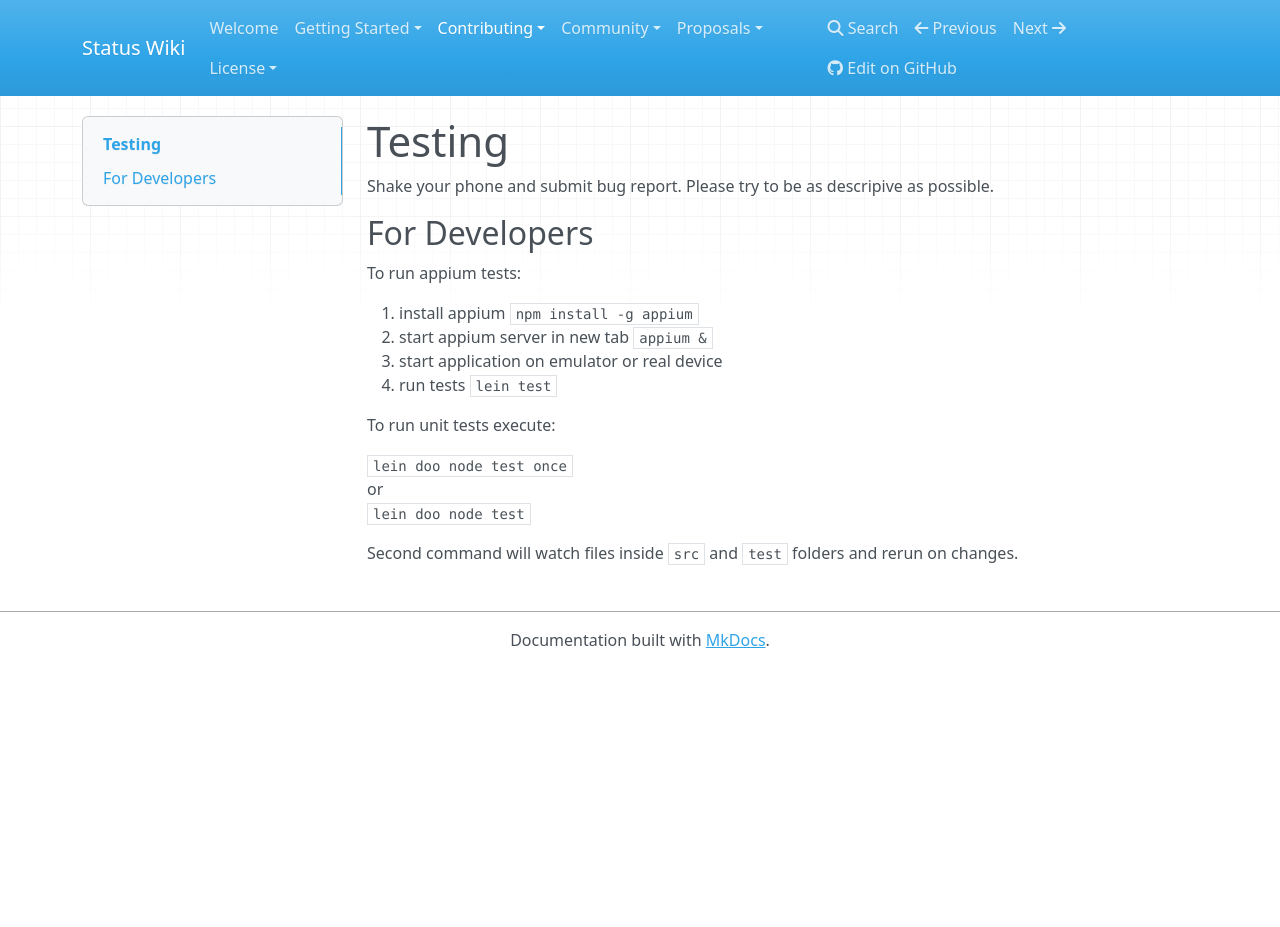
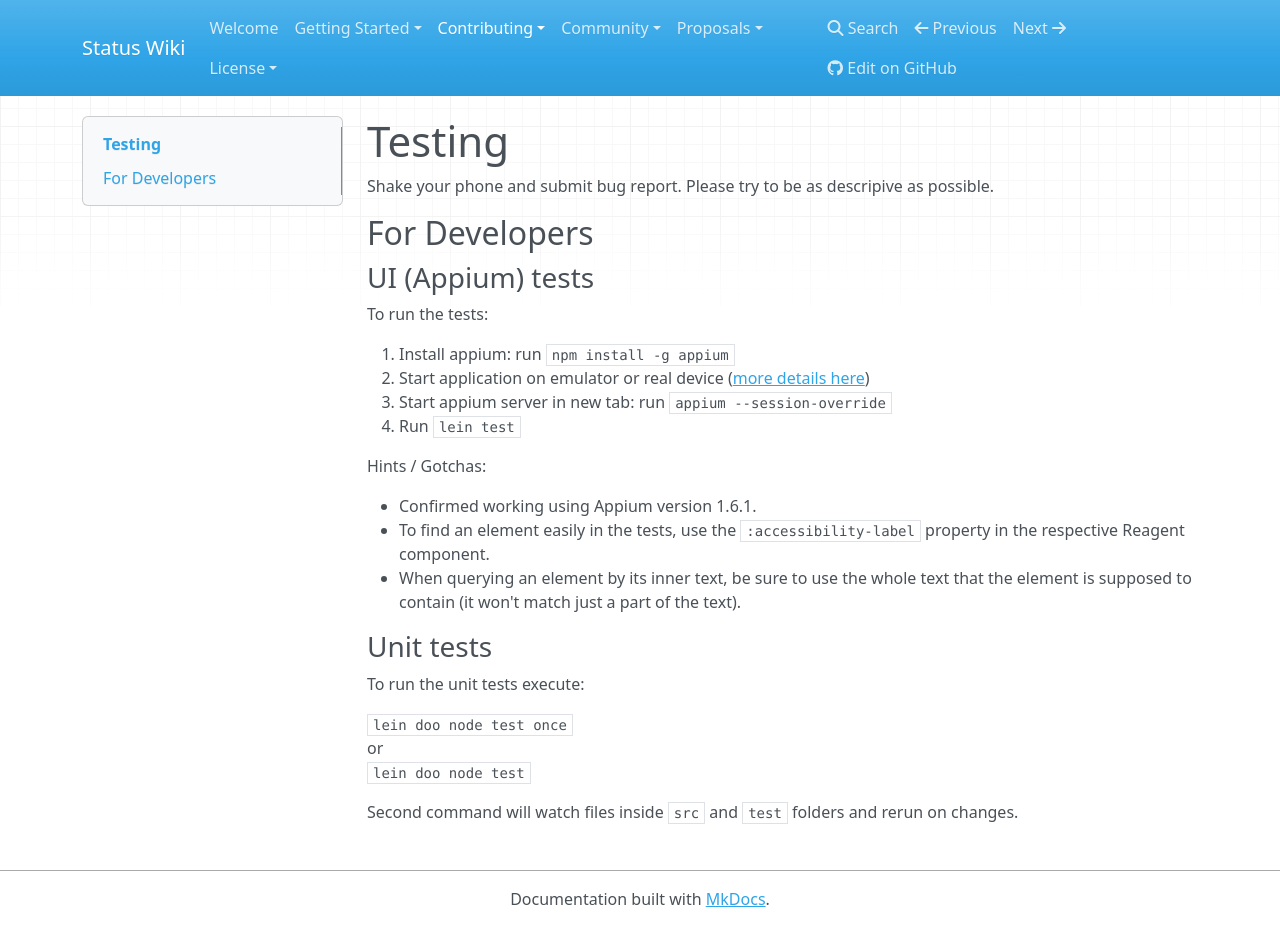
Before and after one commit to status-im/wiki.status.im, an MkDocs documentation site: the page built from docs/contributing/testing-and-feedback.md, in a window 1280 px wide and 927 px high. Built offline with MkDocs 1.6.1, drawn with Linux system fonts in a browser that asks for light colours; nearby versions of some CDN libraries; old or Windows-style settings are respelled for this version of MkDocs.

Commit message:
Update UI testing docs

```diff
--- a/docs/contributing/testing-and-feedback.md
+++ b/docs/contributing/testing-and-feedback.md
@@ -6,14 +6,24 @@ Please try to be as descripive as possible.
 
 ## For Developers
 
-To run appium tests:
+### UI (Appium) tests
 
-1. install appium `npm install -g appium`
-2. start appium server in new tab `appium &`
-3. start application on emulator or real device
-4. run tests `lein test`
+To run the tests:
 
-To run unit tests execute:
+1. Install appium: run `npm install -g appium`
+2. Start application on emulator or real device ([more details here](https://wiki.status.im/contributing/development/building-status/#build-and-test))
+3. Start appium server in new tab: run `appium --session-override`
+4. Run `lein test`
+
+Hints / Gotchas:
+
+- Confirmed working using Appium version 1.6.1.
+- To find an element easily in the tests, use the `:accessibility-label` property in the respective Reagent component.
+- When querying an element by its inner text, be sure to use the whole text that the element is supposed to contain (it won't match just a part of the text).
+
+### Unit tests
+
+To run the unit tests execute:
 
 `lein doo node test once`
      or
```
